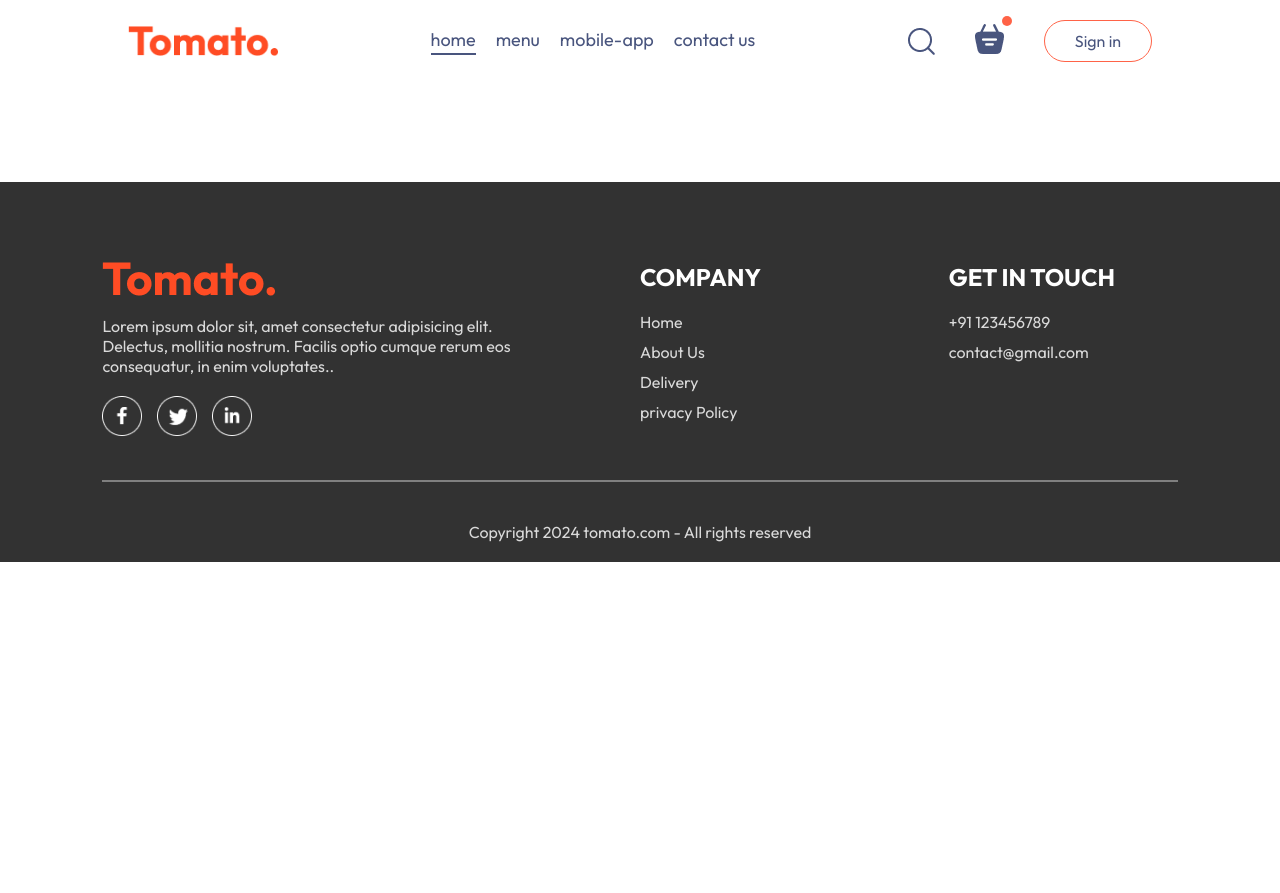
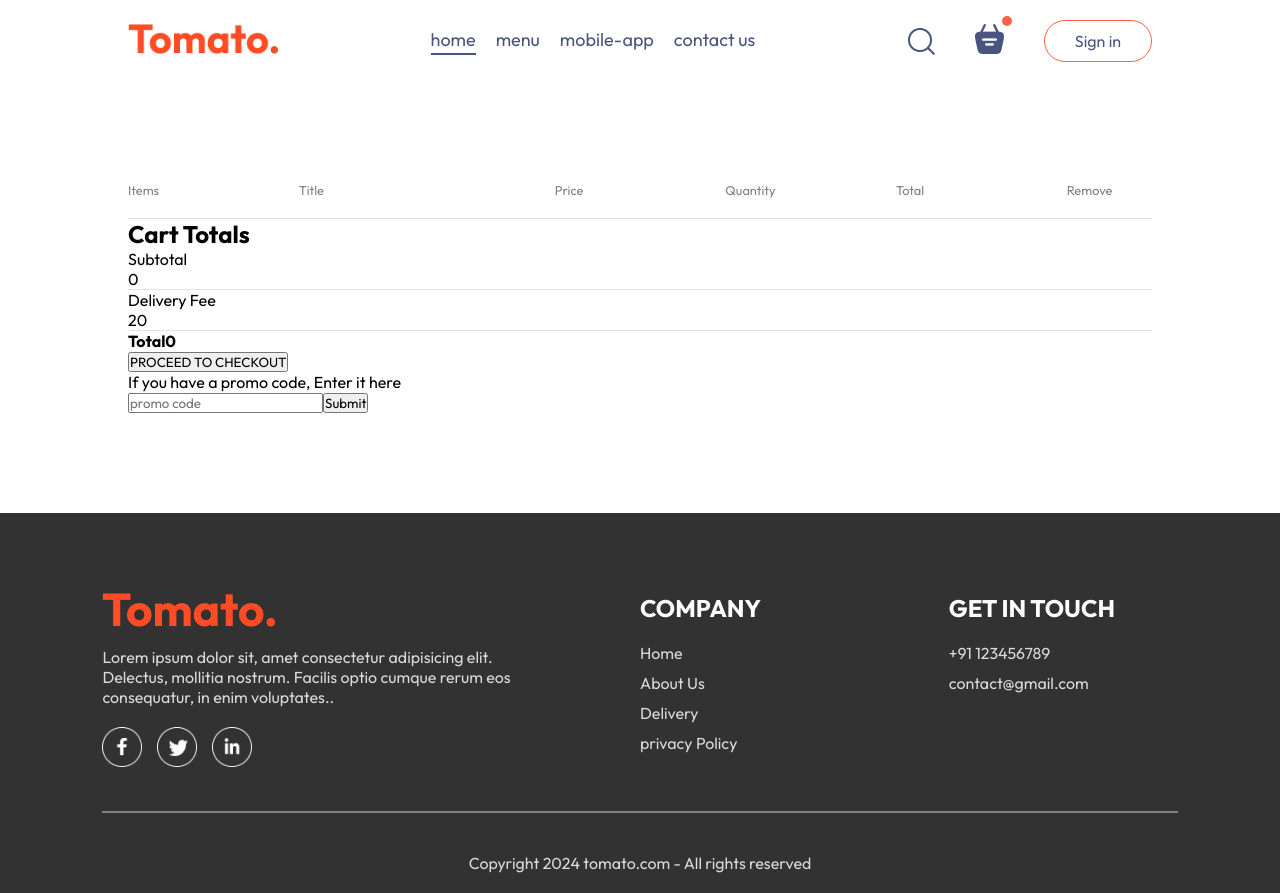
Before and after one commit to samirulcodes/food-del, a React (Vite) app in the folder frontend/: page /cart in a window 1280 px wide. Before the commit the page ends 800 px from the top, so only its background shows below. Built offline with nearby package versions, Linux system fonts and the light colour scheme.

Commit message:
food del

```diff
--- a/frontend/src/components/Navbar/Navbar.jsx
+++ b/frontend/src/components/Navbar/Navbar.jsx
@@ -11,7 +11,7 @@
 
   return (
     <div className='navbar'>
-      <img src={assets.logo} alt="" className='logo'/>
+    <Link to='/'> <img src={assets.logo} alt="" className='logo'/> </Link>
       <ul className="navbar-menu">
         <Link to='/' onClick={()=>setMenu("home")} className={menu==="home"?"active":""}>home</Link>
         <a href='#explore-menu' onClick={()=>setMenu("menu")} className={menu==="menu"?"active":""}>menu</a>
@@ -21,7 +21,7 @@
       <div className="navbar-right">
         <img src={assets.search_icon} alt="" />
         <div className="navbar-search-icon">
-            <img src={assets.basket_icon} alt="" />
+           <Link to='/cart'><img src={assets.basket_icon} alt="" /></Link>
             <div className="dot"></div>
         </div>
         <button onClick={()=> setShowLogin(true)}>Sign in</button>
--- a/frontend/src/pages/Cart/Cart.css
+++ b/frontend/src/pages/Cart/Cart.css
@@ -0,0 +1,30 @@
+.cart{
+    margin-top: 100px;
+}
+
+.cart-items-title{
+    display: grid;
+    grid-template-columns: 1fr 1.5fr 1fr 1fr 1fr 0.5fr;
+    align-items: center;
+    color: #808080;
+    font-size: max(1vw,12px);
+}
+
+.cart-items-item{
+    margin: 10px 0;
+    color: #000;
+}
+
+.cart-items-item img{
+    width: 50px;
+}
+
+.cart hr{
+    height: 1px;
+    background-color: #e2e2e2;
+    border: none;
+}
+
+.cart-items-item .cross{
+    cursor: pointer;
+}
--- a/frontend/src/pages/Cart/Cart.jsx
+++ b/frontend/src/pages/Cart/Cart.jsx
@@ -1,10 +1,79 @@
-import React from 'react'
+import React, { useContext } from 'react'
 import './Cart.css'
+import { StoreContext } from '../../context/StoreContext'
 
 const Cart = () => {
+
+  const { cartItems, food_list, removeFromCart } = useContext(StoreContext)
+
   return (
-    <div>
+    // cart items , qunatity, price, remove--- section
 
+    <div className='cart'>
+      <div className="cart-items">
+        <div className="cart-items-title">
+          <p>Items</p>
+          <p>Title</p>
+          <p>Price</p>
+          <p>Quantity</p>
+          <p>Total</p>
+          <p>Remove</p>
+        </div>
+        <br />
+        <hr />
+        {food_list.map((item, index) => {
+          if (cartItems[item._id] > 0) {
+            return (
+              <>
+                <div className='cart-items-title cart-items-item'>
+                  <img src={item.image} alt="" />       {/* items image*/}
+                  <p>{item.name}</p>                    {/* items name*/}
+                  <p>₹{item.price}</p>                   {/* items price*/}
+                  <p>{cartItems[item._id]}</p>          {/* items quantity*/}
+                  <p>₹{item.price * cartItems[item._id]}</p>  {/* itemstotal price*/}
+                  <p onClick={() => removeFromCart(item._id)} className='cross'>x</p>
+                </div>
+                <hr />
+              </>
+            )
+          }
+        })}
+      </div>
+
+      {/* DELIVERY FEE , TOTAL SECTION - LEFT */}
+      <div className="cart-bottom">
+        <div className="cart-total">
+          <h2>Cart Totals</h2>
+          <div>
+            <div className="cart-total-details">
+              <p>Subtotal</p>
+              <p>{0}</p>
+            </div>
+            <hr />
+            <div className="cart-total-details">
+              <p>Delivery Fee</p>
+              <p>{20}</p>
+            </div>
+            <hr />
+            <div className="cart-total-details">
+              <b>Total</b>
+              <b>{0}</b>
+            </div>
+          </div>
+          <button>PROCEED TO CHECKOUT</button>
+        </div>
+
+        {/* PROMO CODE SECTION -RIGHT*/}
+        <div className="cart-promocode">
+          <div>
+            <p> If you have a promo code, Enter it here</p>
+            <div className="cart-promocode-input">
+              <input type="text" placeholder='promo code' />
+              <button>Submit</button>
+            </div>
+          </div>
+        </div>
+      </div>
     </div>
   )
 }
```
